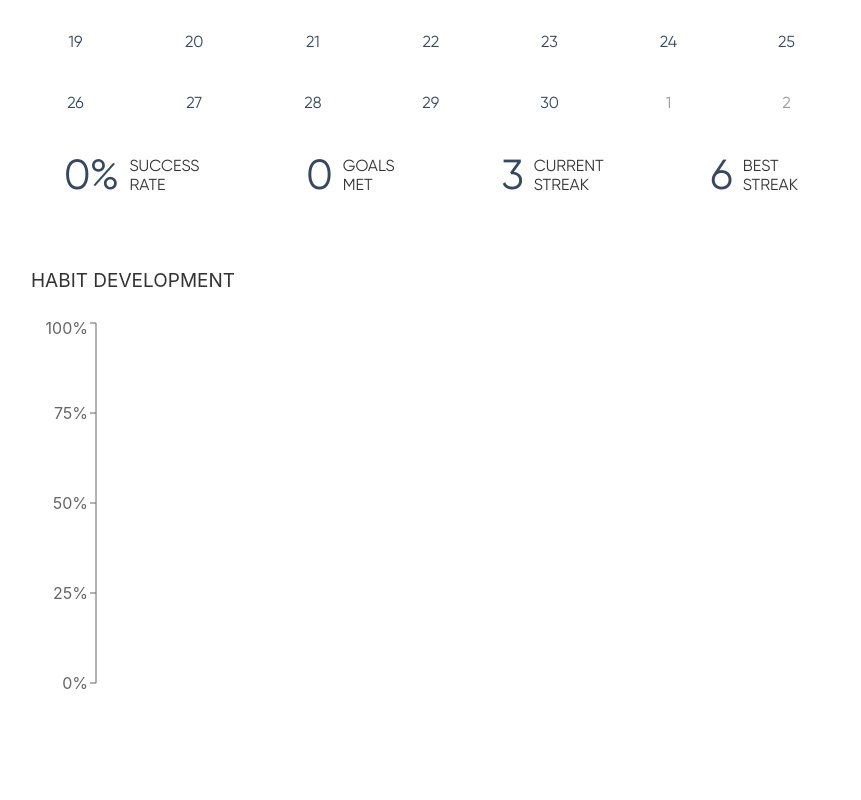
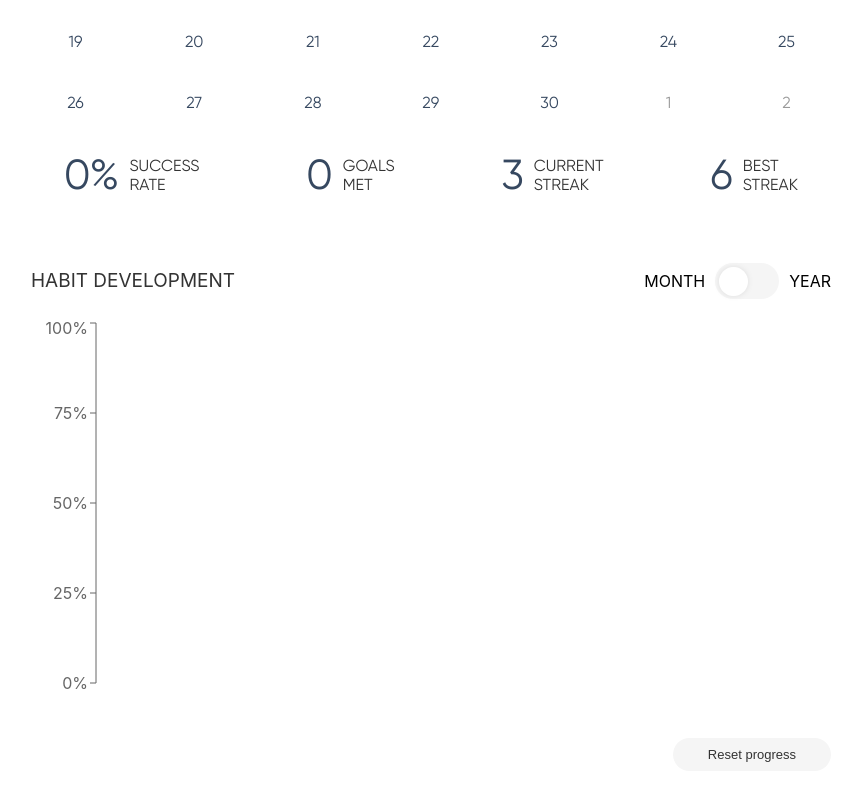
Before and after one commit to medonomator/Calendar, a React (Create React App) app: page / in a window 1280 px wide. Shown: the part 314-1114 px from the top of the page, without its empty margins (209-1070 px from the left). Before the commit the page ends 1058 px from the top, so only its background shows below. Built offline with nearby package versions, Linux system fonts and the light colour scheme.

Commit message:
did toggler and button

```diff
--- a/src/components/Chart/chart.module.sass
+++ b/src/components/Chart/chart.module.sass
@@ -1,8 +1,51 @@
 .chartWrapper
   height: 100%
   min-height: 500px
+  margin-bottom: 200px
 
 .h4
   color: #333333
   font-size: 19px
   font-weight: 400
+
+.chartTop
+  display: flex
+  justify-content: space-between
+  align-items: center
+
+.svgContainer
+  width: 64px
+  height: 36px
+  background: #F5F5F5
+  border-radius: 20px
+  cursor: pointer
+  margin-left: 10px
+  margin-right: 10px
+
+.svg
+  margin-top: -1px
+  margin-left: -1px
+  transition: all 0.15s ease
+  position: relative
+
+.togglerWrap
+  display: flex
+  align-items: center
+
+.resetProgress
+  background: #F5F5F5
+  color: #333333
+  font-size: 13px
+  padding: 9px 35px
+  border-radius: 20px
+  border: none
+  outline: none
+  cursor: pointer
+  transition: all .3s ease
+  &:hover
+    background: darken(#F5F5F5, 10%)
+
+.resetProgressCont
+  margin-top: 20px
+  display: flex
+  justify-content: flex-end
--- a/src/components/Chart/index.js
+++ b/src/components/Chart/index.js
@@ -1,4 +1,4 @@
-import React from "react";
+import React, { useState } from "react";
 import {
   LineChart,
   Line,
@@ -9,10 +9,45 @@ import {
 } from "recharts";
 import styles from "./chart.module.sass";
 
+import Ellipse from "../../assets/svg/ellipse.svg";
+
 const Chart = ({ numbers }) => {
+  const [toggler, changeToggler] = useState(0);
+
+  const toggle = (e) => {
+    changeToggler(!toggler);
+
+    console.log(toggler);
+
+    // if (toggler) {
+    //   e.target.style = "transform: translateX(50px)";
+    // } else {
+    //   e.target.style = "transform: translateX(0)";
+    // }
+  };
+
   return (
     <div className={styles.chartWrapper}>
-      <h4 className={styles.h4}>HABIT DEVELOPMENT</h4>
+      <div className={styles.chartTop}>
+        <h4 className={styles.h4}>HABIT DEVELOPMENT</h4>
+        <div className={styles.togglerWrap}>
+          <span>MONTH</span>
+          <div
+            className={styles.svgContainer}
+            onClick={() => changeToggler(!toggler)}
+          >
+            <img
+              style={{
+                right: toggler ? "-27px" : "0",
+              }}
+              className={styles.svg}
+              src={Ellipse}
+              alt="alt"
+            />
+          </div>
+          <span>YEAR</span>
+        </div>
+      </div>
       <LineChart width={800} height={400} data={numbers}>
         <XAxis
           tickLine={true}
@@ -24,6 +59,15 @@ const Chart = ({ numbers }) => {
         <Tooltip />
         <Line dataKey="pv" stroke="#f2c938" strokeWidth={3} />
       </LineChart>
+
+      <div className={styles.resetProgressCont}>
+        <button
+          className={styles.resetProgress}
+          onClick={() => alert("In development")}
+        >
+          Reset progress
+        </button>
+      </div>
     </div>
   );
 };
```
Also changed, not shown: src/assets/svg/ellipse.svg (added), 1 other file (tests, documents, lock files or other folders).
